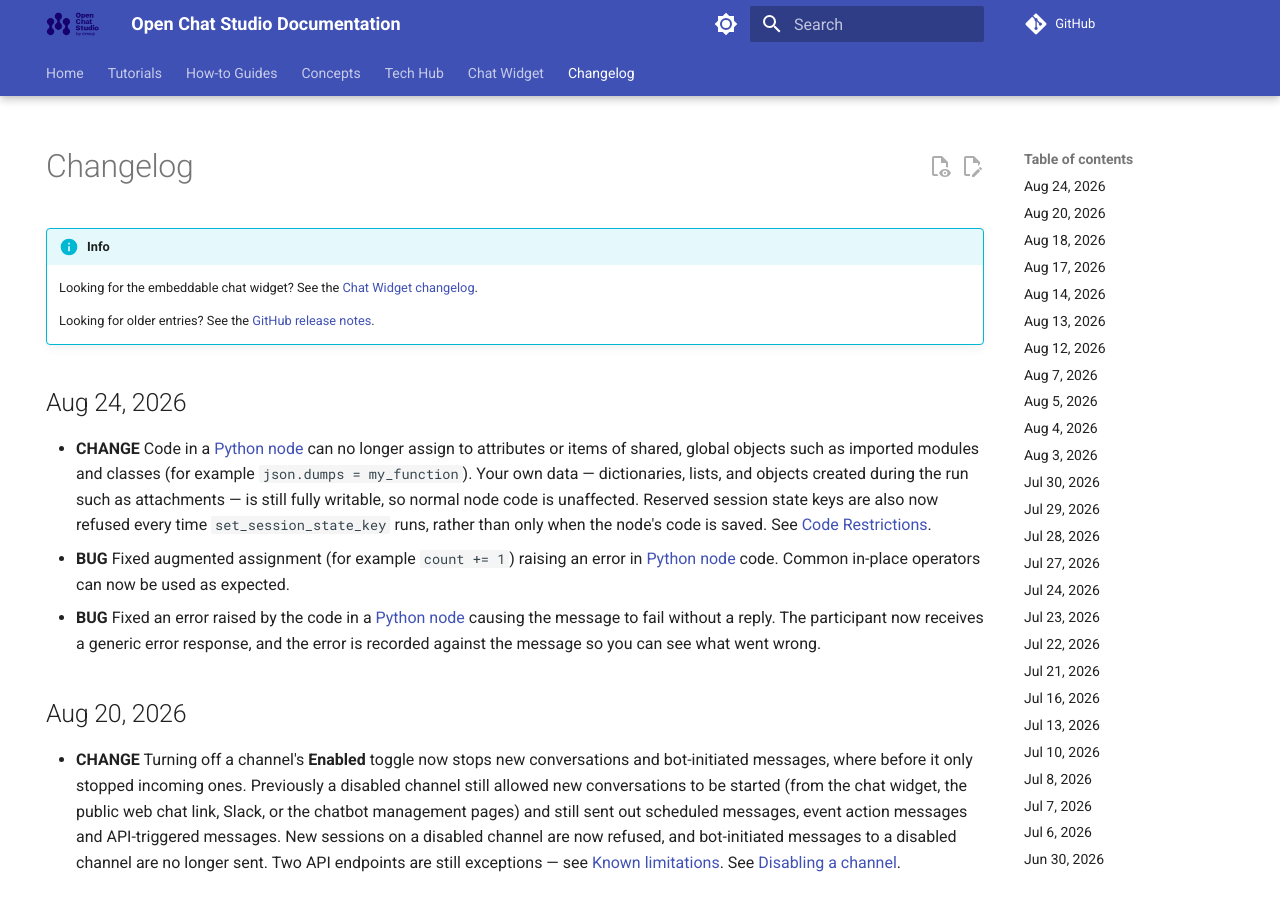
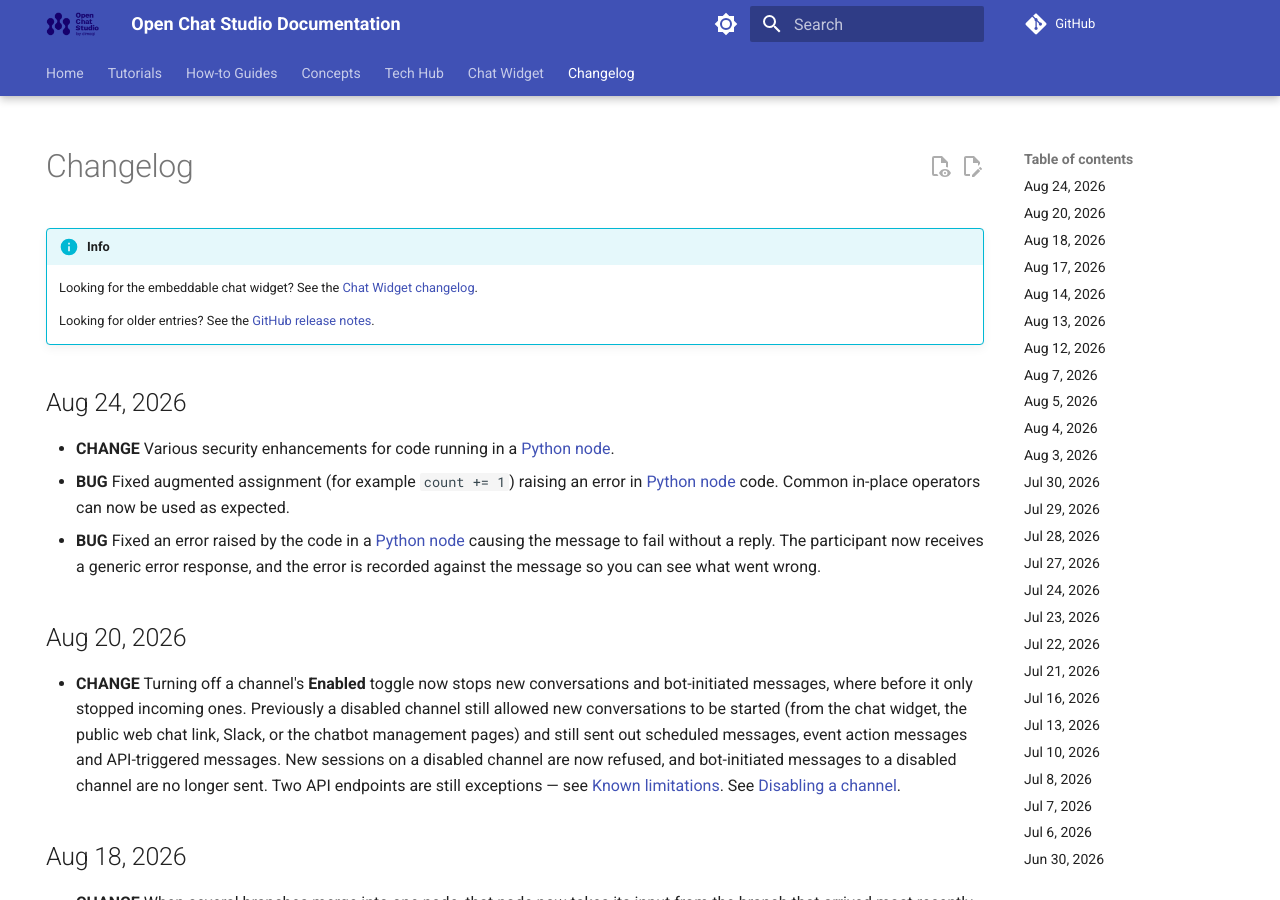
Before and after one commit to dimagi/open-chat-studio-docs, an MkDocs documentation site: the page built from docs/changelog.md, in a window 1280 px wide and 900 px high. Built offline with MkDocs 1.6.1 and Material for MkDocs 9.7.7, drawn with Linux system fonts in a browser that asks for light colours; a script that is not in the unit is left out; comment, search, counter and statistics services are not loaded.

Commit message:
Apply suggestions from code review
Co-authored-by: Simon Kelly <skelly@dimagi.com>

```diff
--- a/docs/changelog.md
+++ b/docs/changelog.md
@@ -12,7 +12,7 @@
     Looking for older entries? See the [GitHub release notes](https://github.com/dimagi/open-chat-studio-docs/releases).
 
 ## Aug 24, 2026
-* **CHANGE** Code in a [Python node](tech-hub/python_node.md) can no longer assign to attributes or items of shared, global objects such as imported modules and classes (for example `json.dumps = my_function`). Your own data — dictionaries, lists, and objects created during the run such as attachments — is still fully writable, so normal node code is unaffected. Reserved session state keys are also now refused every time `set_session_state_key` runs, rather than only when the node's code is saved. See [Code Restrictions](tech-hub/python_node.md#code-restrictions).
+* **CHANGE** Various security enhancements for code running in a [Python node](tech-hub/python_node.md).
 * **BUG** Fixed augmented assignment (for example `count += 1`) raising an error in [Python node](tech-hub/python_node.md) code. Common in-place operators can now be used as expected.
 * **BUG** Fixed an error raised by the code in a [Python node](tech-hub/python_node.md) causing the message to fail without a reply. The participant now receives a generic error response, and the error is recorded against the message so you can see what went wrong.
 
--- a/src/python_node/__init__.py
+++ b/src/python_node/__init__.py
@@ -70,9 +70,6 @@
     """
     Sets the value of the session state key with the given name to the provided data.
     This will override any existing data for the key.
-
-    Certain keys are reserved for internal use by Open Chat Studio and cannot be overwritten,
-    no matter how the key name is constructed or how this function is called.
 
     See also: [Session State](python_node.md#session-state)
     """
```
Also changed, not shown: docs/tech-hub/python_node.md (+0 -11 lines).
